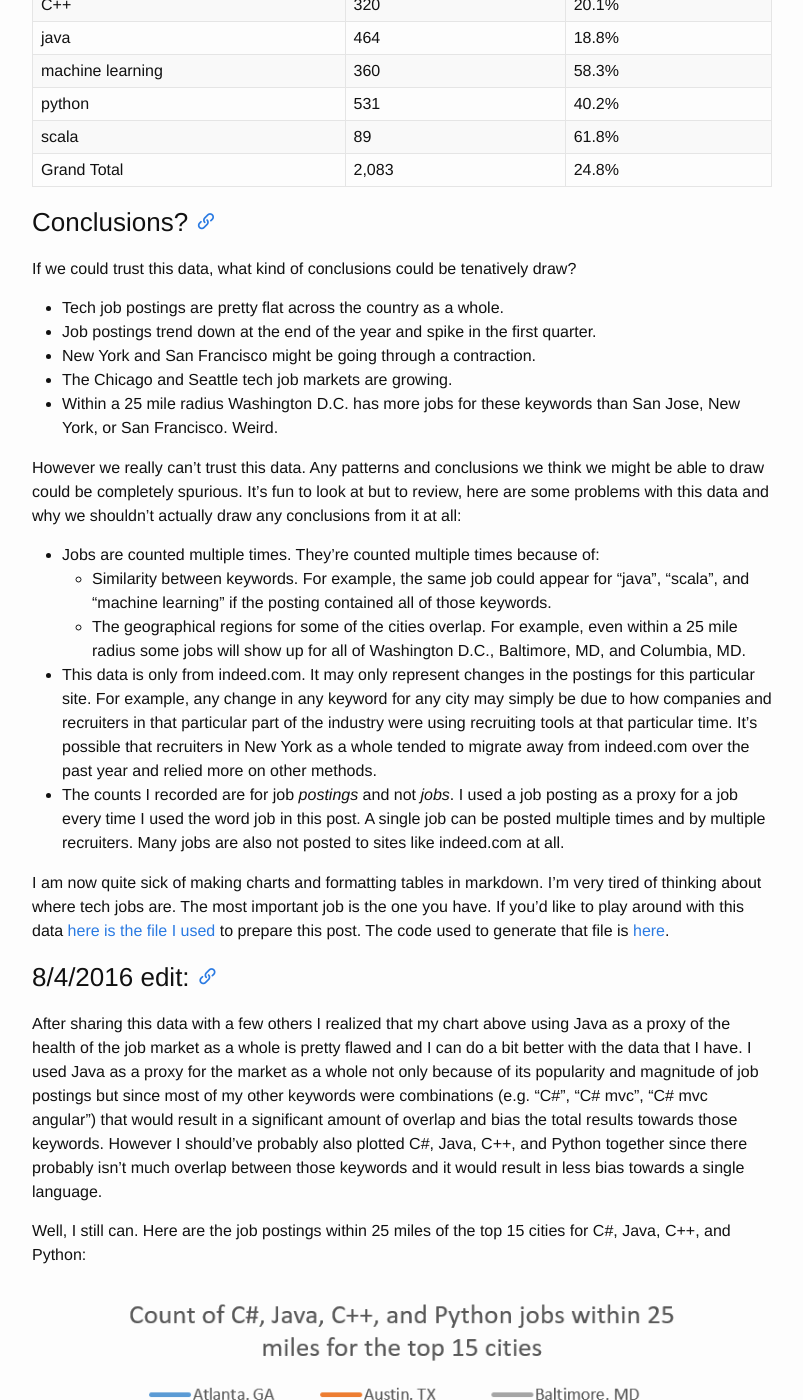
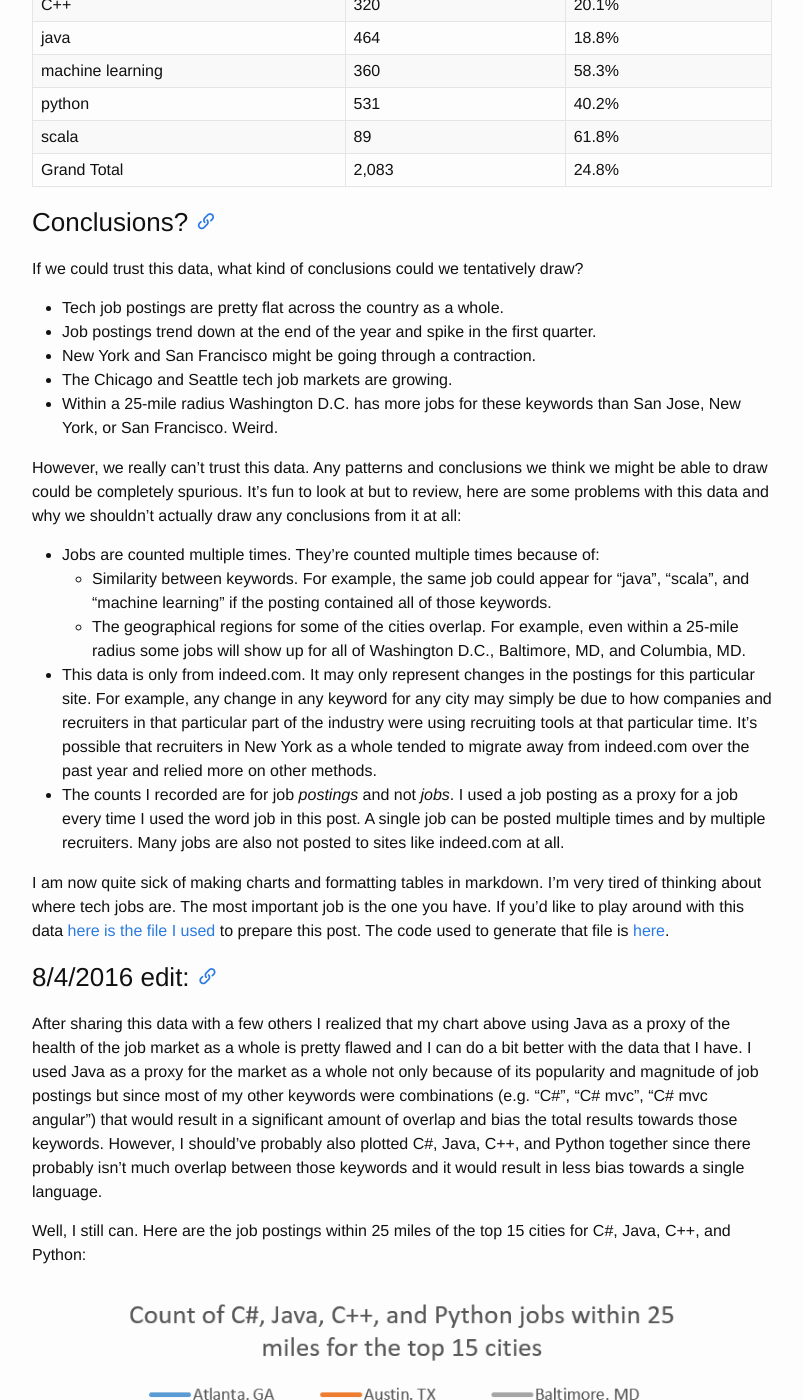
Before and after one commit to bdrupieski/bdrupieski.github.io, a Jekyll site: the page built from _posts/2016-08-01-indeed-tech-job-trends.md, in a window 1280 px wide and 1400 px high, scrolled down 8422 px. Shown: the whole window, without its empty margins (238-1041 px from the left). Built offline with Jekyll 4.4.1, drawn with Linux system fonts in a browser that asks for light colours; comment, search, counter and statistics services are not loaded; some of the changed text lies outside the part shown.

Commit message:
grammar and style corrections to indeed tech job post

```diff
--- a/_posts/2016-08-01-indeed-tech-job-trends.md
+++ b/_posts/2016-08-01-indeed-tech-job-trends.md
@@ -166,19 +166,19 @@ Similar story as New York, but not as bad.
 
 ### Conclusions?
 
-If we could trust this data, what kind of conclusions could be tenatively draw?
+If we could trust this data, what kind of conclusions could we tentatively draw?
 
 - Tech job postings are pretty flat across the country as a whole.
 - Job postings trend down at the end of the year and spike in the first quarter.
 - New York and San Francisco might be going through a contraction.
 - The Chicago and Seattle tech job markets are growing.
-- Within a 25 mile radius Washington D.C. has more jobs for these keywords than San Jose, New York, or San Francisco. Weird.
+- Within a 25-mile radius Washington D.C. has more jobs for these keywords than San Jose, New York, or San Francisco. Weird.
 
-However we really can't trust this data. Any patterns and conclusions we think we might be able to draw could be completely spurious. It's fun to look at but to review, here are some problems with this data and why we shouldn't actually draw any conclusions from it at all:
+However, we really can't trust this data. Any patterns and conclusions we think we might be able to draw could be completely spurious. It's fun to look at but to review, here are some problems with this data and why we shouldn't actually draw any conclusions from it at all:
 
 - Jobs are counted multiple times. They're counted multiple times because of:
   - Similarity between keywords. For example, the same job could appear for "java", "scala", and "machine learning" if the posting contained all of those keywords.
-  - The geographical regions for some of the cities overlap. For example, even within a 25 mile radius some jobs will show up for all of Washington D.C., Baltimore, MD, and Columbia, MD.
+  - The geographical regions for some of the cities overlap. For example, even within a 25-mile radius some jobs will show up for all of Washington D.C., Baltimore, MD, and Columbia, MD.
 - This data is only from indeed.com. It may only represent changes in the postings for this particular site. For example, any change in any keyword for any city may simply be due to how companies and recruiters in that particular part of the industry were using recruiting tools at that particular time. It's possible that recruiters in New York as a whole tended to migrate away from indeed.com over the past year and relied more on other methods.
 - The counts I recorded are for job _postings_ and not _jobs_. I used a job posting as a proxy for a job every time I used the word job in this post. A single job can be posted multiple times and by multiple recruiters. Many jobs are also not posted to sites like indeed.com at all.
 
@@ -186,7 +186,7 @@ I am now quite sick of making charts and formatting tables in markdown. I'm very
 
 ### 8/4/2016 edit:
 
-After sharing this data with a few others I realized that my chart above using Java as a proxy of the health of the job market as a whole is pretty flawed and I can do a bit better with the data that I have. I used Java as a proxy for the market as a whole not only because of its popularity and magnitude of job postings but since most of my other keywords were combinations (e.g. "C#", "C# mvc", "C# mvc angular") that would result in a significant amount of overlap and bias the total results towards those keywords. However I should've probably also plotted C#, Java, C++, and Python together since there probably isn't much overlap between those keywords and it would result in less bias towards a single language.
+After sharing this data with a few others I realized that my chart above using Java as a proxy of the health of the job market as a whole is pretty flawed and I can do a bit better with the data that I have. I used Java as a proxy for the market as a whole not only because of its popularity and magnitude of job postings but since most of my other keywords were combinations (e.g. "C#", "C# mvc", "C# mvc angular") that would result in a significant amount of overlap and bias the total results towards those keywords. However, I should've probably also plotted C#, Java, C++, and Python together since there probably isn't much overlap between those keywords and it would result in less bias towards a single language.
 
 Well, I still can. Here are the job postings within 25 miles of the top 15 cities for C#, Java, C++, and Python:
 
@@ -236,7 +236,7 @@ And here's within 50 miles:
 | Grand Total       | 175,250            | 170,558          | -4,692 | -2.7%          |
 {: alt="Count of C#, Java, C++, and Python jobs within 50 miles for the top 15 cities" }
 
-Cities very close to each other will tend to share the same number of jobs at 50 miles. For example San Francisco and San Jose are similar because they're so close. The same holds for Baltimore, Columbia, and Washington, D.C. D.C. was the winner for total number of jobs within 25 miles but Silicon Valley takes the lead within 50, however from this data it looks like Silicon Valley is shrinking while D.C. is growing. If the trend holds it won't be long before D.C. overtakes Silicon Valley even within 50 miles.
+Cities very close to each other will tend to share the same number of jobs at 50 miles. For example, San Francisco and San Jose are similar because they're so close. The same holds for Baltimore, Columbia, and Washington, D.C. D.C. was the winner for total number of jobs within 25 miles but Silicon Valley takes the lead within 50, however from this data it looks like Silicon Valley is shrinking while D.C. is growing. If the trend holds it won't be long before D.C. overtakes Silicon Valley even within 50 miles.
 
 #### Future work
 
```
Also changed, not shown: other parts of _posts/2016-08-01-indeed-tech-job-trends.md (+3 -3 lines).
